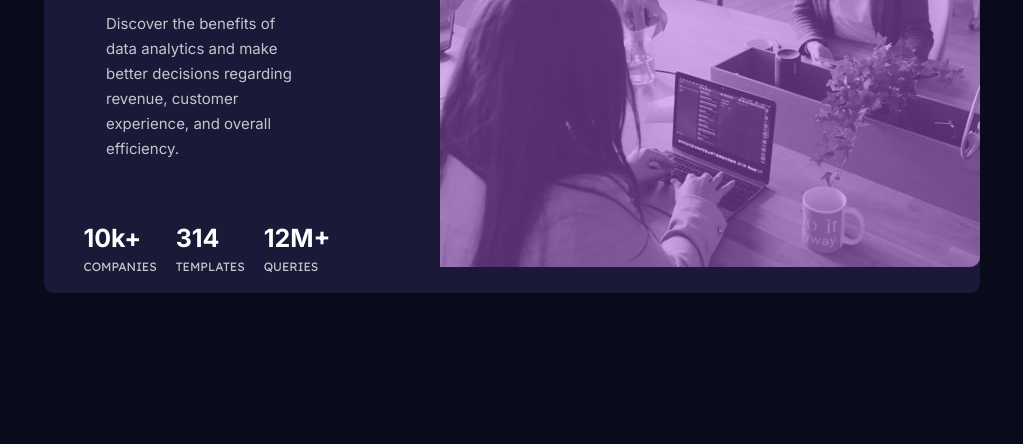
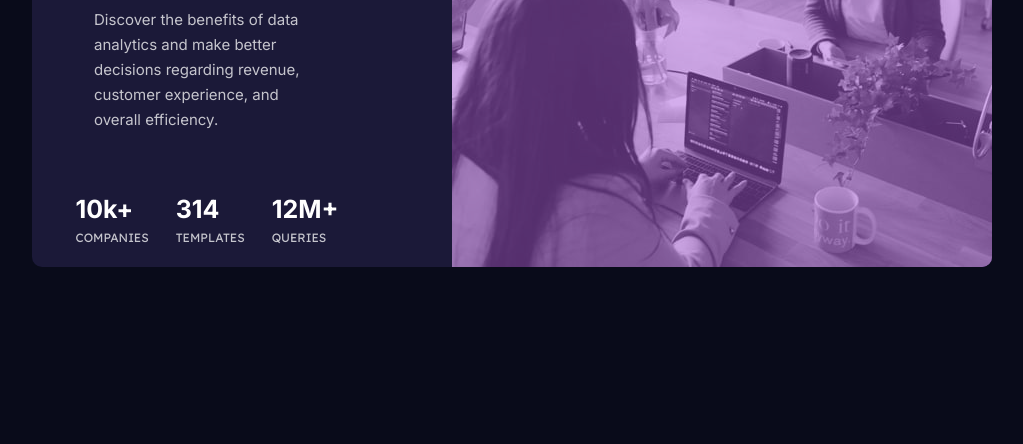
Before and after one commit to matheusrobertodasilva/stats-preview-card-component-06, a plain HTML site: page index.htm in a window 1536 px wide. Shown: the part 356-800 px from the top of the page, without its empty margins (256-1279 px from the left). Drawn offline with nearby package versions, Linux system fonts and the light colour scheme.

Commit message:
update css

```diff
--- a/css/style.css
+++ b/css/style.css
@@ -113,7 +113,7 @@ body{
     }
 }
 
-@media screen and (min-width:760px){
+@media screen and (min-width:1080px){
     .component{
         width: 180vh;
         border-radius: 10px;
@@ -160,8 +160,10 @@ body{
     }
 }
 
-@media screen and (min-width:1080px){
+
+
+@media screen and (min-width:1440px){
     .component{
-        width: 117vh;
+        width: 120vh;
     }
 }
```
